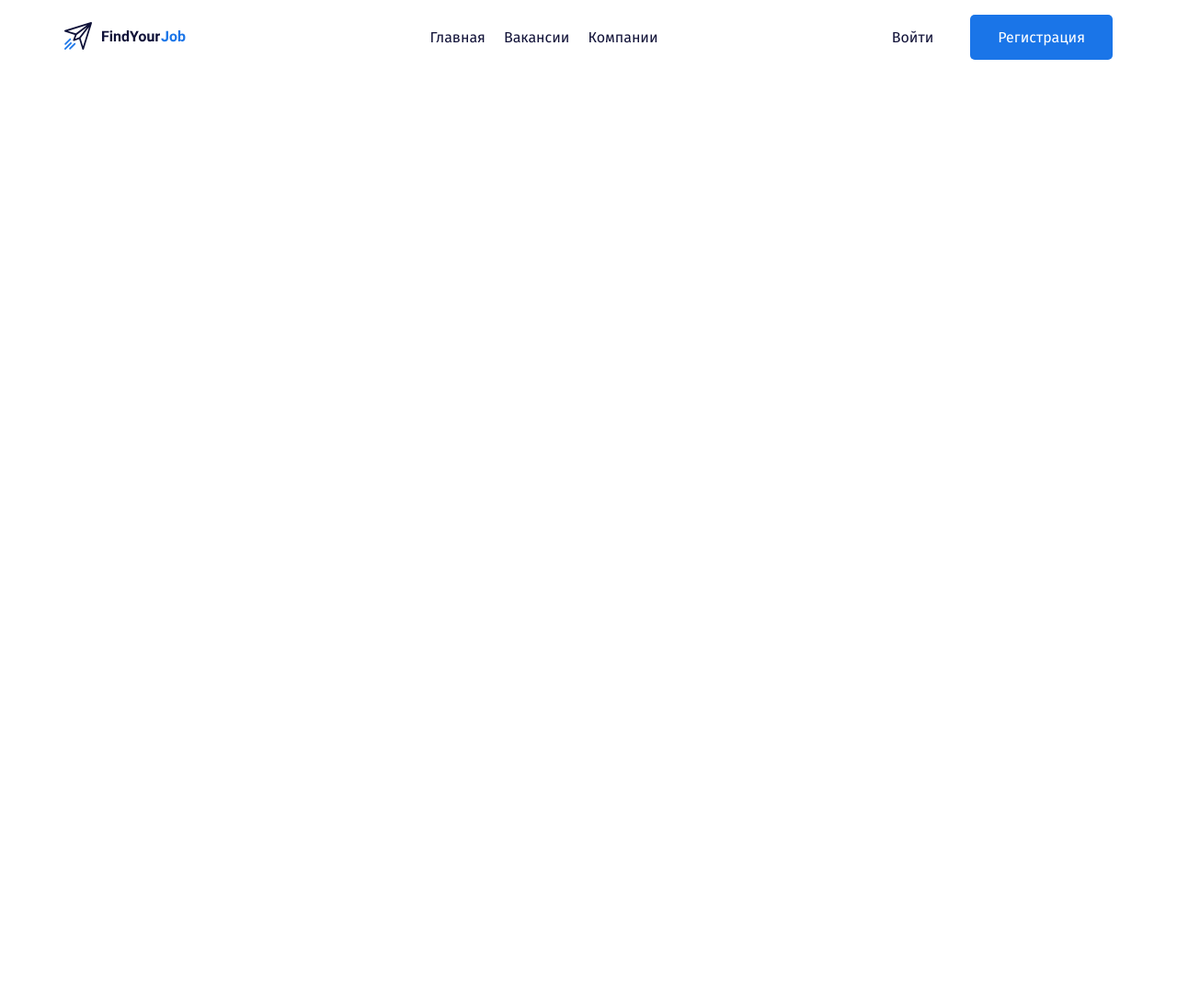
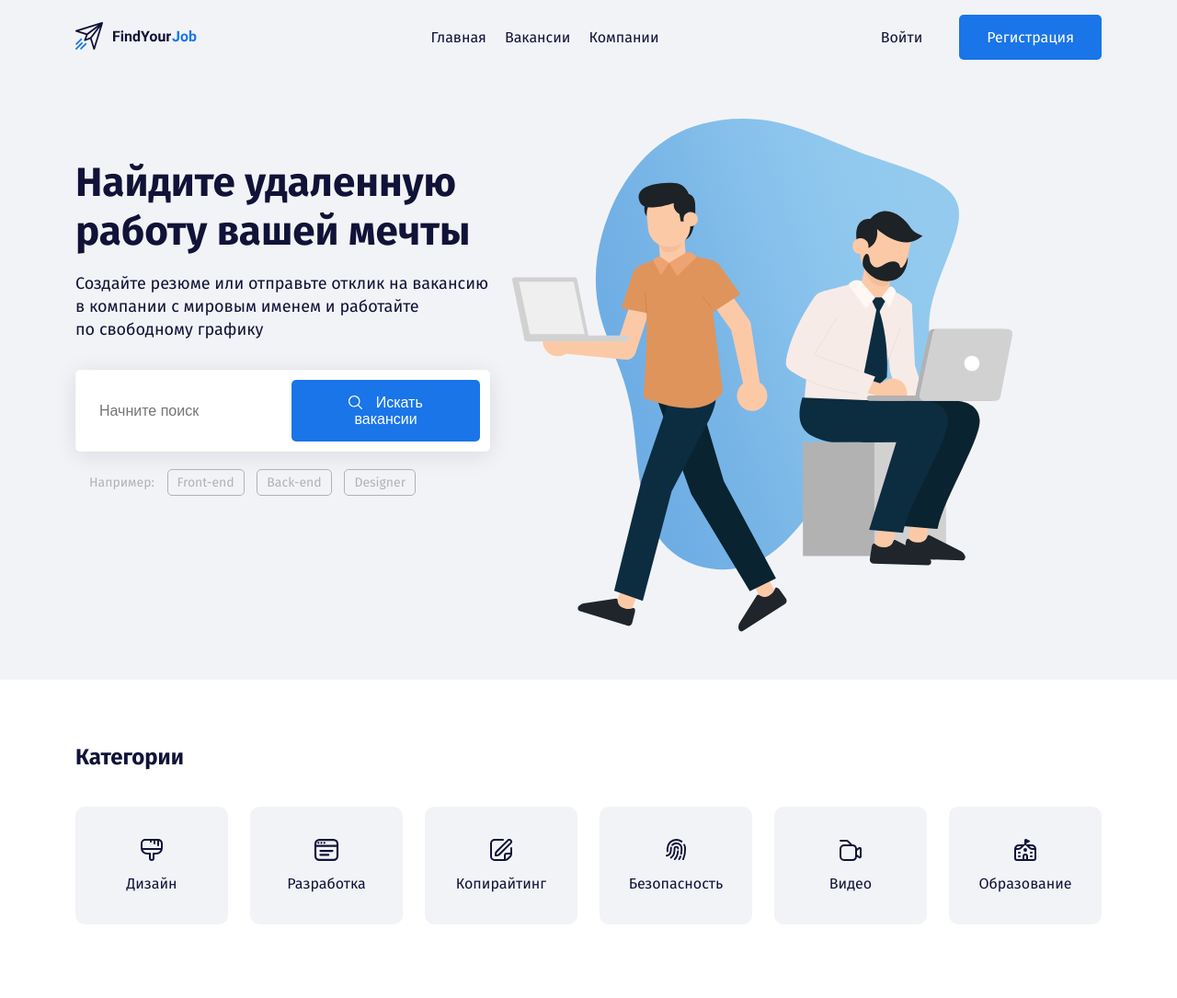
Before and after one commit to sergeibogko/FindYourJob, a plain HTML site: page index.html in a window 1280 px wide. Shown: the whole page at 92% size. Before the commit the page ends 800 px from the top, so only its background shows below. Drawn offline with Linux system fonts and the light colour scheme.

Commit message:
Add files via upload

```diff
--- a/css/style.css
+++ b/css/style.css
@@ -1,8 +1,16 @@
+*,
+*::before,
+*::after {
+  box-sizing: border-box;
+}
 body {
   margin: 0;
   font-family: "Fira Sans", sans-serif;
   font-size: 16px;
   color: #111238;
+}
+.header {
+  background: #f2f3f6;
 }
 .menu {
   list-style: none;
@@ -19,13 +27,15 @@
 .button {
   text-decoration: none;
   display: inline-block;
+  border: none;
+  font-size: 16px;
 }
 .button-link {
   color: #111238;
   padding: 10px;
   margin-right: 30px;
 }
-.buttom-primary {
+.button-primary {
   background: #1a75e8;
   border-radius: 5px;
   padding-top: 15px;
@@ -34,3 +44,90 @@
   padding-left: 30px;
   color: #fff;
 }
+.button-icon {
+  vertical-align: middle;
+  margin-right: 10px;
+}
+.button-text {
+  vertical-align: middle;
+}
+.hero-title {
+  font-size: 44px;
+  line-height: 53px;
+  margin-bottom: 15px;
+  margin-top: 43px;
+}
+.hero-text {
+  font-size: 18px;
+  line-height: 140%;
+  margin-bottom: 30px;
+}
+.input-group {
+  background-color: #fff;
+  border: 1px solid rgba(209, 209, 209, 0.1);
+  box-shadow: 0px 4px 25px rgba(15, 17, 56, 0.1);
+  border-radius: 5px;
+  padding: 10px;
+  margin-bottom: 25px;
+}
+.input {
+  background-color: #fff;
+  border: none;
+  flex-grow: 1;
+  font-size: 16px;
+  line-height: 19px;
+  padding-left: 15px;
+}
+.input:focus {
+  outline: 1px dotted #666;
+}
+.tags-group {
+  padding-left: 15px;
+  color: #b2b2b2;
+  font-size: 14px;
+  line-height: 17px;
+}
+.tag {
+  color: #b2b2b2;
+  text-decoration: none;
+  padding: 5px 10px;
+  margin-left: 10px;
+  border: 1px solid #b2b2b2;
+  border-radius: 5px;
+}
+.section {
+  padding-top: 70px;
+  padding-bottom: 80px;
+}
+.section-title {
+  margin-bottom: 40px;
+  margin-top: 0;
+}
+.card {
+  width: 166px;
+  height: 128px;
+  text-decoration: none;
+  color: #111238;
+  background: #f2f3f6;
+  border-radius: 10px;
+  padding: 35px;
+  transition: background 0.2s, color 0.2s;
+}
+.card:hover {
+  background: #1a75e8;
+  color: #fff;
+}
+
+.card-icon {
+  width: 86px;
+  height: 58px;
+  fill: #111238;
+  margin-bottom: 15px;
+  transition: fill 0.2s;
+}
+.card:hover .card-icon {
+  fill: #fff;
+}
+/* .col-5 {
+  margin-right: 110px;
+} */
--- a/index.html
+++ b/index.html
@@ -11,7 +11,7 @@
     <link rel="stylesheet" href="css/style.css">
 </head>
 <body>
-    <header class="header">
+    <header class="header pb-5">
         <div class="container">
             <div class="row align-items-center py-3">
                 <div class="col-2">
@@ -32,13 +32,91 @@
                 <!-- /.col -->
                 <div class="col-3 d-flex align-items-center justify-content-end">
                     <a href="#" class="button button-link">Войти</a>
-                    <a href="#" class="button buttom-primary">Регистрация</a>
+                    <a href="#" class="button button-primary">Регистрация</a>
                 </div>
                 <!-- /.col -->
             </div>
             <!-- /.row -->
+            <div class="row pt-5">
+                <div class="col-5">
+                    <h1 class="hero-title">Найдите удаленную работу вашей мечты</h1>
+                    <p class="hero-text">Создайте резюме или отправьте отклик на вакансию в&nbsp;компании с мировым именем и работайте<br> по свободному графику</p>
+                    <div class="input-group d-flex">
+                        <input type="text" class="input" placeholder="Начните поиск" />
+                        <button class="button button-primary">
+                            <img class="button-icon" src="img/search.svg" alt="icon: search">
+                            <span class="button-text">Искать вакансии</span>
+                        </button>
+                    </div>
+                    <!-- /.input-group -->
+                    <div class="tags-group">
+                        <span class="tages-lebel">Например:</span>
+                        <a href="#" class="tag">Front-end</a>
+                        <a href="#" class="tag">Back-end</a>
+                        <a href="#" class="tag">Designer</a>
+                    </div>
+                    <!-- /.tags-group -->
+                </div>
+                <div class="col-6 offcet-1">
+                    <img src="img/hero-image.svg" alt="image: peaple with laptops" class="hero-image">
+                </div>
+            </div>
         </div>
         <!-- /.container -->
     </header>
+    <section class="section">
+        <div class="container">
+            <h2 class="section-title">Категории</h2>
+            <div class="row">
+                <div class="col-2">
+                    <a href="#" class="card d-flex flex-column align-items-center">
+                        <svg height="24" class="card-icon">
+                            <use xlink:href="img/icons.svg#brush"></use>
+                        <span class="card-text">Дизайн</span>
+                    </a>
+                </div>
+                <div class="col-2">
+                    <a href="#" class="card d-flex flex-column align-items-center">
+                        <svg height="24" class="card-icon">
+                            <use xlink:href="img/icons.svg#browser"></use>
+                        <span class="card-text">Разработка</span>
+                    </a>
+                </div>
+                <div class="col-2">
+                    <a href="#" class="card d-flex flex-column align-items-center">
+                        <svg height="24" class="card-icon">
+                            <use xlink:href="img/icons.svg#edit"></use>
+                        </svg
+                        <span class="card-text">Копирайтинг</span>
+                    </a>
+                </div>
+                <div class="col-2">
+                    <a href="#" class="card d-flex flex-column align-items-center">
+                        <svg height="24" class="card-icon">
+                            <use xlink:href="img/icons.svg#fingerprint"></use>
+                        </svg>
+                        <span class="card-text">Безопасность</span>
+                    </a>
+                </div>
+                <div class="col-2">
+                    <a href="#" class="card d-flex flex-column align-items-center">
+                        <svg height="24" class="card-icon">
+                            <use xlink:href="img/icons.svg#camera"></use>
+                        </svg>
+                        <span class="card-text">Видео</span>
+                    </a>
+                </div>
+                <div class="col-2">
+                    <a href="#" class="card d-flex flex-column align-items-center">
+                        <svg height="24" class="card-icon">
+                            <use xlink:href="img/icons.svg#school"></use>
+                        </svg>
+                        <span class="card-text">Образование</span>
+                    </a>
+                </div>
+            </div>
+        </div>
+        <!-- /.container -->
+    </section>
 </body>
 </html>
```
Also changed, not shown: img/hero-image.svg (added), img/icons.svg (added), img/search.svg (added).
